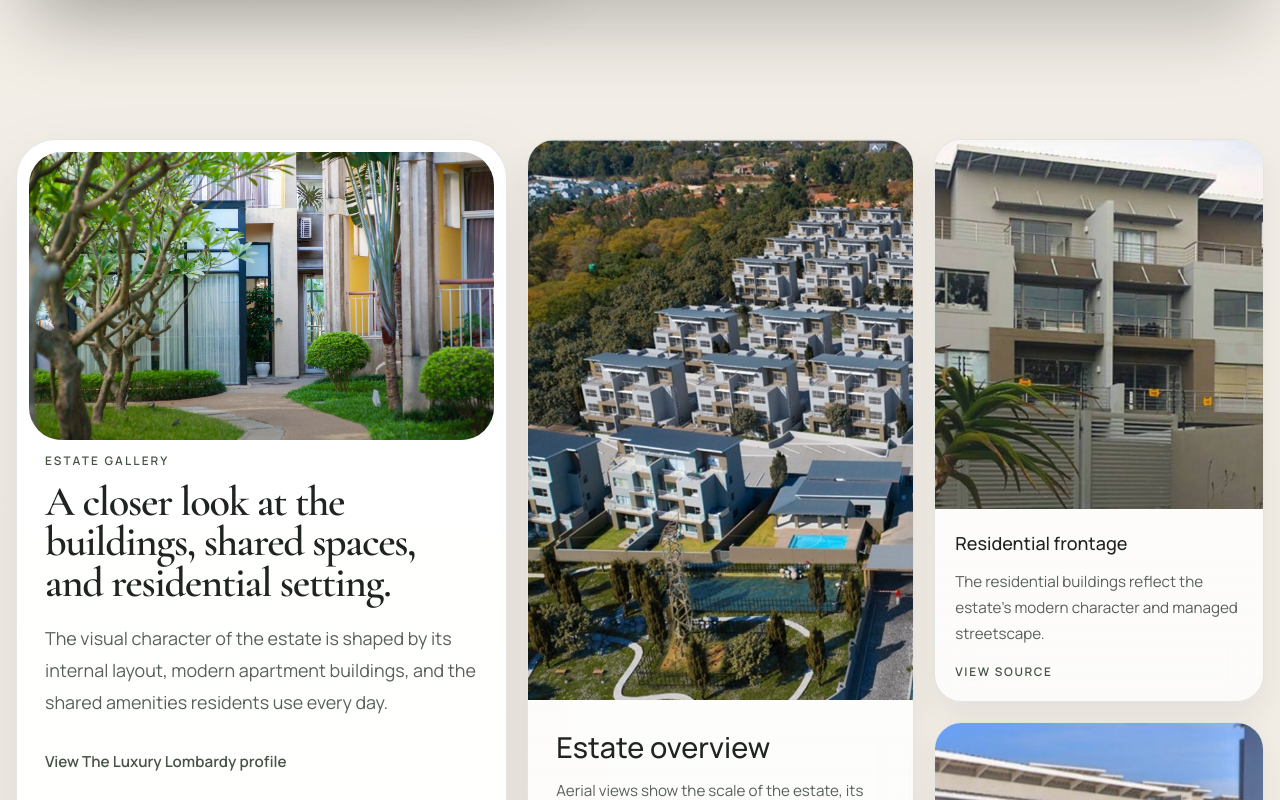
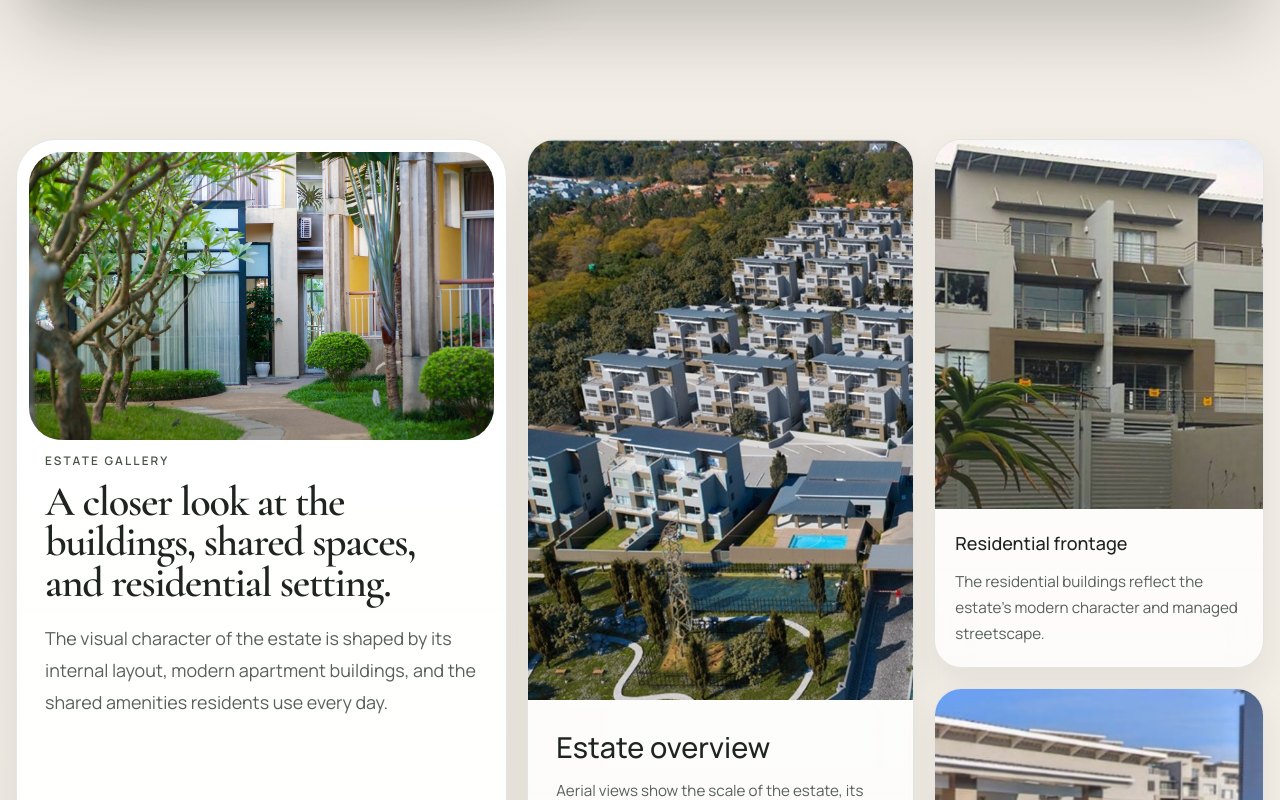
Before and after one commit to DJNgoma/thelombardydotcodotza, a Next.js app: page / in a window 1280 px wide. Shown: the part 6360-7160 px from the top of the page. Built offline with nearby package versions, Linux system fonts and the light colour scheme.

Commit message:
chore: remove instagram references

```diff
--- a/components/sections/InstagramStrip.tsx
+++ b/components/sections/InstagramStrip.tsx
@@ -10,12 +10,7 @@ function GalleryCard({
   featured?: boolean;
 }) {
   return (
-    <a
-      href={post.href}
-      target="_blank"
-      rel="noreferrer"
-      className="soft-card surface-card radius-card interactive-lift group overflow-hidden h-full"
-    >
+    <article className="soft-card surface-card radius-card interactive-lift group overflow-hidden h-full">
       <div
         className={`relative overflow-hidden ${
           featured
@@ -41,11 +36,8 @@ function GalleryCard({
         <p className="body-copy-sm mt-3">
           {post.summary}
         </p>
-        <p className="meta-label mt-4 text-[var(--color-sage-deep)]">
-          View source
-        </p>
       </div>
-    </a>
+    </article>
   );
 }
 
@@ -79,14 +71,6 @@ export function InstagramStrip() {
                   description="The visual character of the estate is shaped by its internal layout, modern apartment buildings, and the shared amenities residents use every day."
                   maxWidth="wide"
                 />
-                <a
-                  href={featuredPost.href}
-                  target="_blank"
-                  rel="noreferrer"
-                  className="text-link mt-8"
-                >
-                  View The Luxury Lombardy profile
-                </a>
               </div>
             </div>
           </div>
--- a/content/site.ts
+++ b/content/site.ts
@@ -16,7 +16,6 @@ export const siteConfig: SiteConfig = {
   managementCompany: "Landsdowne Property Group",
   managementSummary:
     "Landsdowne Property Group oversees operational management, maintenance coordination, resident support, and financial administration for the estate.",
-  instagramUrl: "https://www.instagram.com/theluxurylombardy/",
   ownerPortalUrl: "https://app.weconnectu.co.za",
   ownerSupportEmail: "connect@landsdowne.co.za",
   trusteeContactEmail: "trustees@thelombardy.co.za",
--- a/content/social.ts
+++ b/content/social.ts
@@ -7,7 +7,6 @@ export const estateGalleryPosts: SocialPost[] = [
     summary:
       "Aerial views show the scale of the estate, its internal layout, and the shared spaces residents use every day.",
     image: "/images/estate/estate-aerial-clean.jpg",
-    href: "https://www.instagram.com/theluxurylombardy/",
   },
   {
     id: "courtyard-clean",
@@ -15,7 +14,6 @@ export const estateGalleryPosts: SocialPost[] = [
     summary:
       "The residential buildings reflect the estate’s modern character and managed streetscape.",
     image: "/images/estate/estate-courtyard-clean.jpg",
-    href: "https://www.instagram.com/theluxurylombardy/",
   },
   {
     id: "pool-corner",
@@ -23,6 +21,5 @@ export const estateGalleryPosts: SocialPost[] = [
     summary:
       "The pool and clubhouse remain part of the estate’s everyday amenity offering.",
     image: "/images/estate/pool-from-newsletter.png",
-    href: "https://www.instagram.com/theluxurylombardy/",
   },
 ];
--- a/lib/structured-data.ts
+++ b/lib/structured-data.ts
@@ -13,7 +13,6 @@ export function organizationSchema() {
     "@type": "Organization",
     name: siteConfig.name,
     url: siteConfig.url,
-    sameAs: [siteConfig.instagramUrl],
     description: siteConfig.description,
   };
 }
--- a/lib/types.ts
+++ b/lib/types.ts
@@ -45,7 +45,6 @@ export interface SocialPost {
   title: string;
   summary: string;
   image: string;
-  href: string;
 }
 
 export type NearbyAmenityCategory =
@@ -83,7 +82,6 @@ export interface SiteConfig {
   googleMapsUrl: string;
   managementCompany: string;
   managementSummary: string;
-  instagramUrl: string;
   ownerPortalUrl: string;
   ownerSupportEmail: string;
   trusteeContactEmail: string;
```
